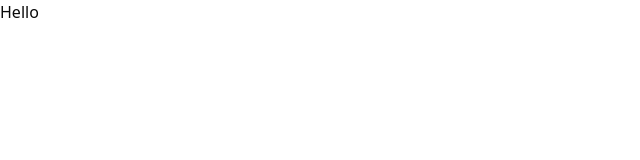
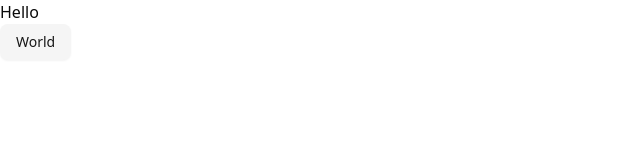
Before and after one commit to SudirKrishnaaRS/settleup, a Next.js app: page / in a window 1280 px wide. Shown: the top 160 px of the page, without its empty margins (0-640 px from the left). Built offline with nearby package versions, Linux system fonts and the light colour scheme.

Commit message:
Added shadcn button

```diff
--- a/app/page.js
+++ b/app/page.js
@@ -1,5 +1,12 @@
+import { Button } from "@/components/ui/button";
 import Image from "next/image";
 
 export default function Home() {
-  return <div>Hello</div>;
+  return (
+    <div>
+      Hello
+      <br />
+      <Button variant="secondary">World</Button>
+    </div>
+  );
 }
--- /dev/null
+++ b/components/ui/button.jsx
@@ -0,0 +1,55 @@
+import * as React from "react"
+import { Slot } from "@radix-ui/react-slot"
+import { cva } from "class-variance-authority";
+
+import { cn } from "@/lib/utils"
+
+const buttonVariants = cva(
+  "inline-flex items-center justify-center gap-2 whitespace-nowrap rounded-md text-sm font-medium transition-all disabled:pointer-events-none disabled:opacity-50 [&_svg]:pointer-events-none [&_svg:not([class*='size-'])]:size-4 shrink-0 [&_svg]:shrink-0 outline-none focus-visible:border-ring focus-visible:ring-ring/50 focus-visible:ring-[3px] aria-invalid:ring-destructive/20 dark:aria-invalid:ring-destructive/40 aria-invalid:border-destructive",
+  {
+    variants: {
+      variant: {
+        default:
+          "bg-primary text-primary-foreground shadow-xs hover:bg-primary/90",
+        destructive:
+          "bg-destructive text-white shadow-xs hover:bg-destructive/90 focus-visible:ring-destructive/20 dark:focus-visible:ring-destructive/40 dark:bg-destructive/60",
+        outline:
+          "border bg-background shadow-xs hover:bg-accent hover:text-accent-foreground dark:bg-input/30 dark:border-input dark:hover:bg-input/50",
+        secondary:
+          "bg-secondary text-secondary-foreground shadow-xs hover:bg-secondary/80",
+        ghost:
+          "hover:bg-accent hover:text-accent-foreground dark:hover:bg-accent/50",
+        link: "text-primary underline-offset-4 hover:underline",
+      },
+      size: {
+        default: "h-9 px-4 py-2 has-[>svg]:px-3",
+        sm: "h-8 rounded-md gap-1.5 px-3 has-[>svg]:px-2.5",
+        lg: "h-10 rounded-md px-6 has-[>svg]:px-4",
+        icon: "size-9",
+      },
+    },
+    defaultVariants: {
+      variant: "default",
+      size: "default",
+    },
+  }
+)
+
+function Button({
+  className,
+  variant,
+  size,
+  asChild = false,
+  ...props
+}) {
+  const Comp = asChild ? Slot : "button"
+
+  return (
+    <Comp
+      data-slot="button"
+      className={cn(buttonVariants({ variant, size, className }))}
+      {...props} />
+  );
+}
+
+export { Button, buttonVariants }
```
